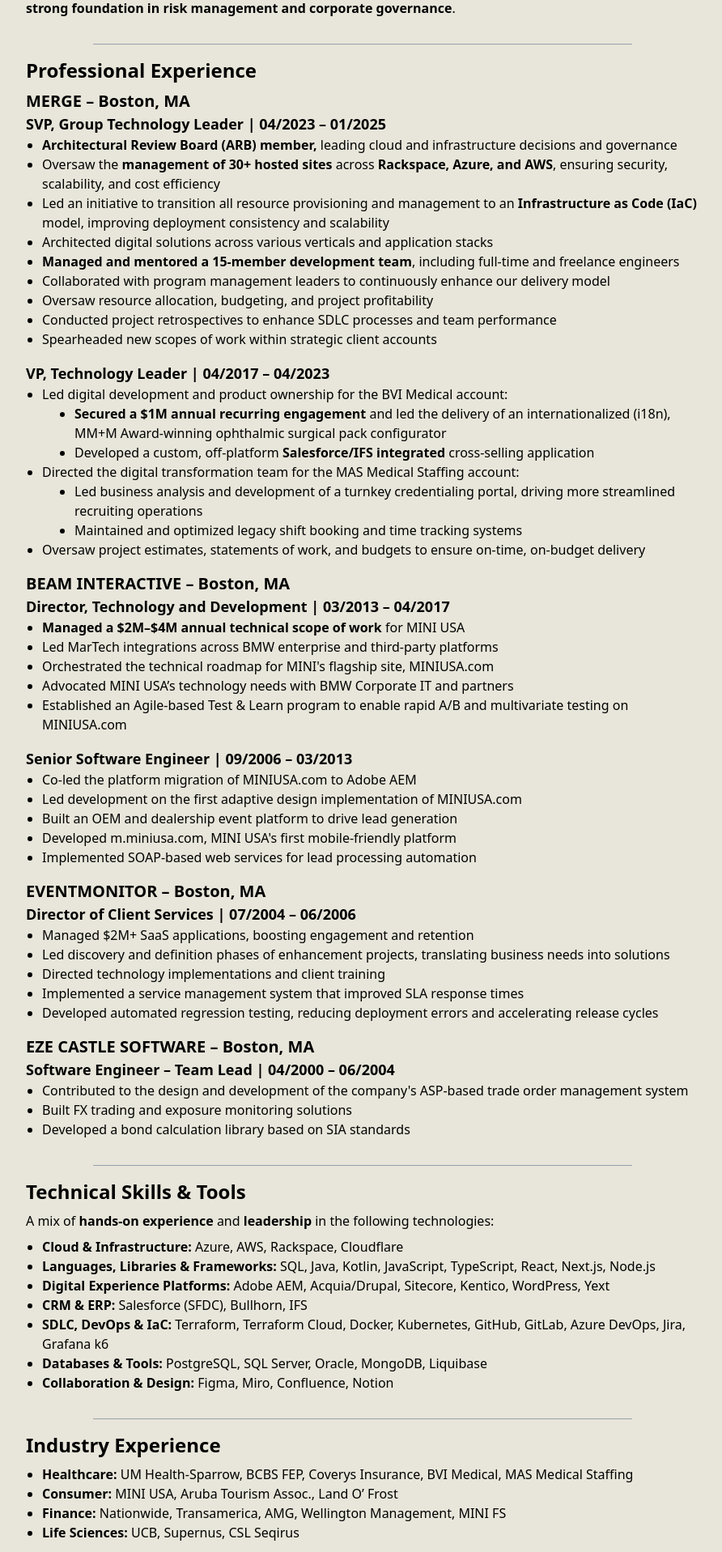
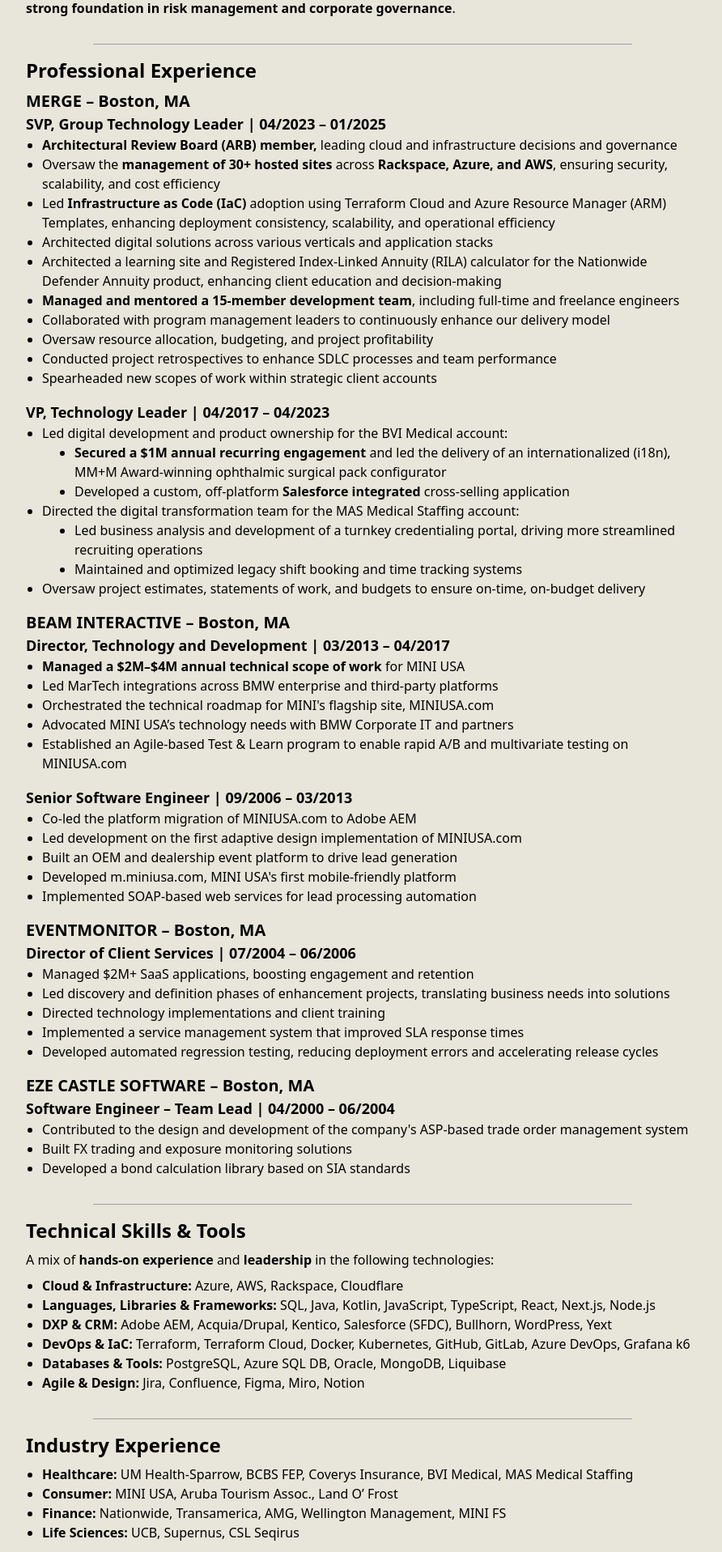
Before and after one commit to jrmaloney/jmaloney-nextjs-tw, a Next.js app: page /resume in a window 1280 px wide. Shown: the part 497-2414 px from the top of the page at 81% size, without its empty margins (192-1084 px from the left). Built offline with nearby package versions, Linux system fonts and the light colour scheme.

Commit message:
update resume

```diff
--- a/app/resume/page.tsx
+++ b/app/resume/page.tsx
@@ -33,8 +33,9 @@
           <ul className="list-disc pl-5">
             <li><strong>Architectural Review Board (ARB) member,</strong> leading cloud and infrastructure decisions and governance</li>
             <li>Oversaw the <strong>management of 30+ hosted sites</strong> across <strong>Rackspace, Azure, and AWS</strong>, ensuring security, scalability, and cost efficiency</li>
-            <li>Led an initiative to transition all resource provisioning and management to an <strong>Infrastructure as Code (IaC)</strong> model, improving deployment consistency and scalability</li>
+            <li>Led <strong>Infrastructure as Code (IaC)</strong> adoption using Terraform Cloud and Azure Resource Manager (ARM) Templates, enhancing deployment consistency, scalability, and operational efficiency</li>
             <li>Architected digital solutions across various verticals and application stacks</li>
+            <li>Architected a learning site and Registered Index-Linked Annuity (RILA) calculator for the Nationwide Defender Annuity product, enhancing client education and decision-making </li>
             <li><strong>Managed and mentored a 15-member development team</strong>, including full-time and freelance engineers</li>
             <li>Collaborated with program management leaders to continuously enhance our delivery model</li>
             <li>Oversaw resource allocation, budgeting, and project profitability</li>
@@ -49,7 +50,7 @@
             <li>Led digital development and product ownership for the BVI Medical account:</li>
             <ul className="list-disc pl-10">
               <li><strong>Secured a $1M annual recurring engagement</strong> and led the delivery of an internationalized (i18n), MM+M Award-winning ophthalmic surgical pack configurator</li>
-              <li>Developed a custom, off-platform <strong>Salesforce/IFS integrated</strong> cross-selling application</li>
+              <li>Developed a custom, off-platform <strong>Salesforce integrated</strong> cross-selling application</li>
             </ul>
             <li>Directed the digital transformation team for the MAS Medical Staffing account:</li>
             <ul className="list-disc pl-10">
@@ -124,11 +125,10 @@
         <ul className="list-disc pl-5">
           <li><strong>Cloud & Infrastructure:</strong> Azure, AWS, Rackspace, Cloudflare</li>
           <li><strong>Languages, Libraries & Frameworks:</strong> SQL, Java, Kotlin, JavaScript, TypeScript, React, Next.js, Node.js</li>
-          <li><strong>Digital Experience Platforms:</strong> Adobe AEM, Acquia/Drupal, Sitecore, Kentico, WordPress, Yext</li>
-          <li><strong>CRM & ERP:</strong> Salesforce (SFDC), Bullhorn, IFS</li>
-          <li><strong>SDLC, DevOps & IaC:</strong> Terraform, Terraform Cloud, Docker, Kubernetes, GitHub, GitLab, Azure DevOps, Jira, Grafana k6</li>
-          <li><strong>Databases & Tools:</strong> PostgreSQL, SQL Server, Oracle, MongoDB, Liquibase</li>
-          <li><strong>Collaboration & Design:</strong> Figma, Miro, Confluence, Notion</li>
+          <li><strong>DXP & CRM:</strong> Adobe AEM, Acquia/Drupal, Kentico, Salesforce (SFDC), Bullhorn, WordPress, Yext</li>
+          <li><strong>DevOps & IaC:</strong> Terraform, Terraform Cloud, Docker, Kubernetes, GitHub, GitLab, Azure DevOps, Grafana k6</li>
+          <li><strong>Databases & Tools:</strong> PostgreSQL, Azure SQL DB, Oracle, MongoDB, Liquibase</li>
+          <li><strong>Agile & Design:</strong> Jira, Confluence, Figma, Miro, Notion</li>
         </ul>
       </section>
       <div className="border-b border-gray-400 w-4/5 mx-auto py-1 mb-4"></div>
```
